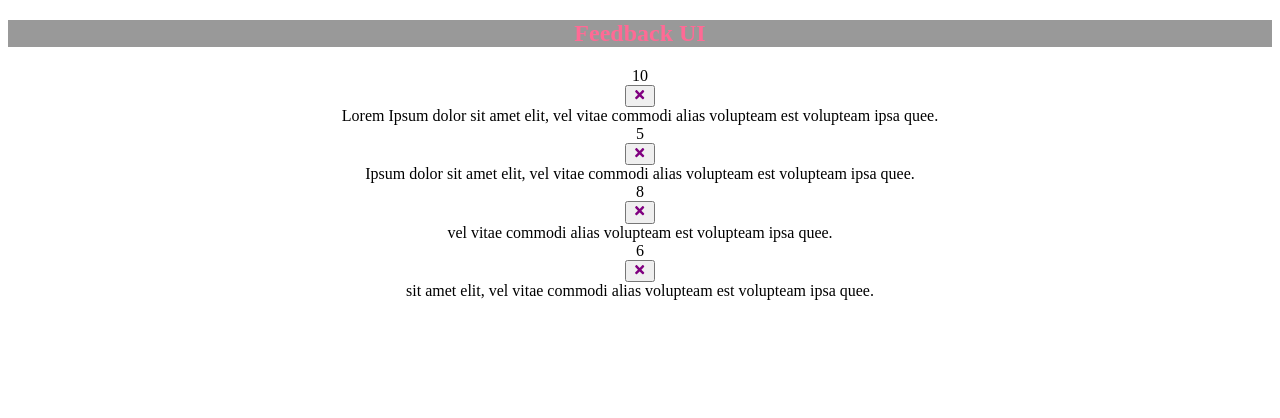
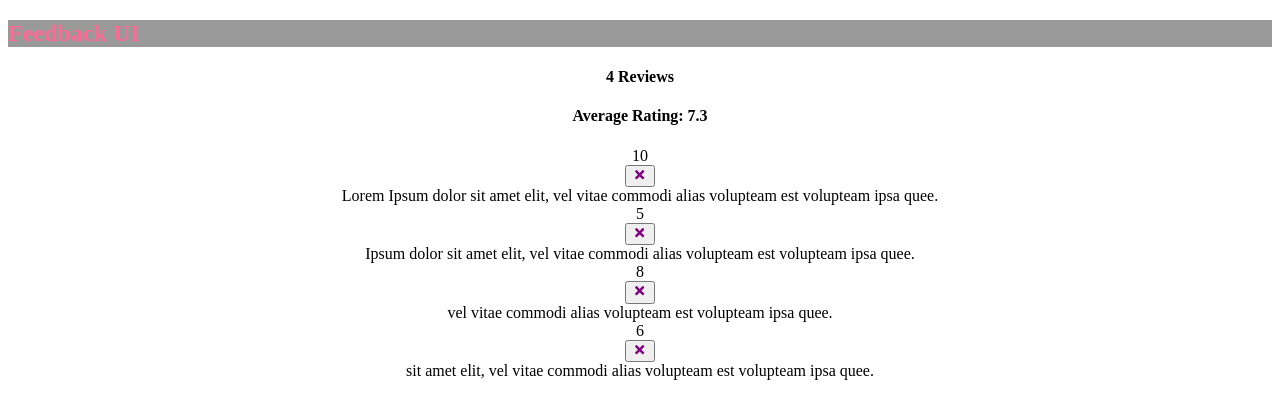
Before and after one commit to setykarimi/FeedBack, a React (Create React App) app: page / in a window 1280 px wide. Shown: the top 418 px of the page. Built offline with nearby package versions, Linux system fonts and the light colour scheme.

Commit message:
Add FeedbackStats component

```diff
--- a/src/App.js
+++ b/src/App.js
@@ -3,6 +3,7 @@ import './App.css';
 import FeedbackList from './components/FeedbackList';
 import Header from './components/Header';
 import FeedbackData from './data/FeedbackData';
+import FeedbackStats from './components/FeedbackStats';
 
 function App() {
   const [feedback, setFeedback] = useState(FeedbackData);
@@ -15,10 +16,13 @@ function App() {
   }
 
   return (
-    <div className="App">
+    <>
       <Header />
-      <FeedbackList feedback={feedback} handleDelete={deleteFeedback} />
-    </div>
+      <div className="App">
+        <FeedbackStats feedback={feedback} />
+        <FeedbackList feedback={feedback} handleDelete={deleteFeedback} />
+      </div>
+    </>
   );
 }
 
```
